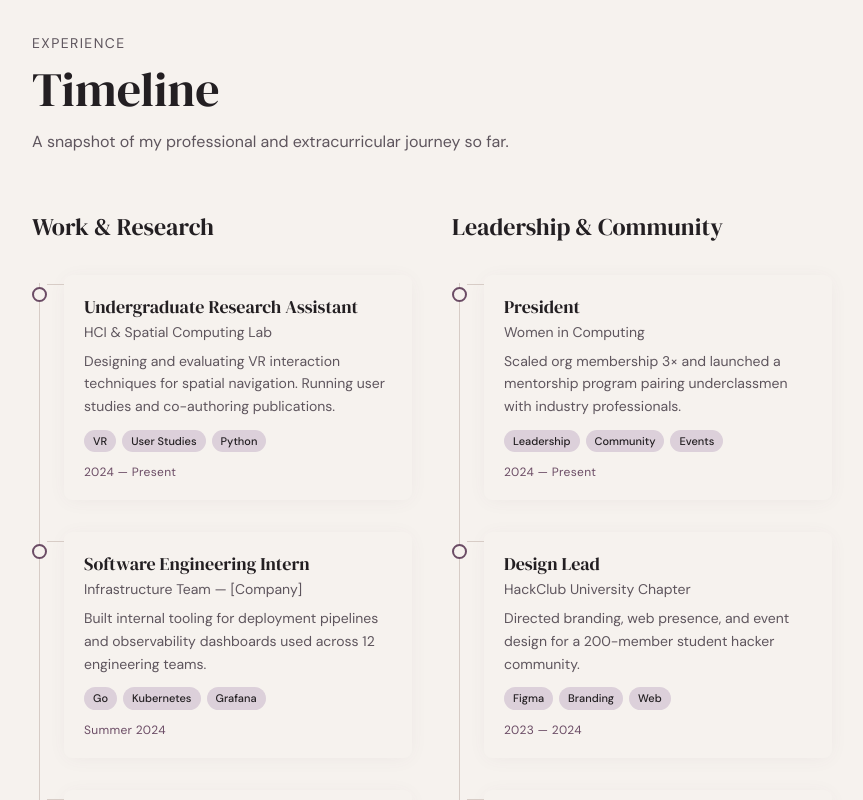
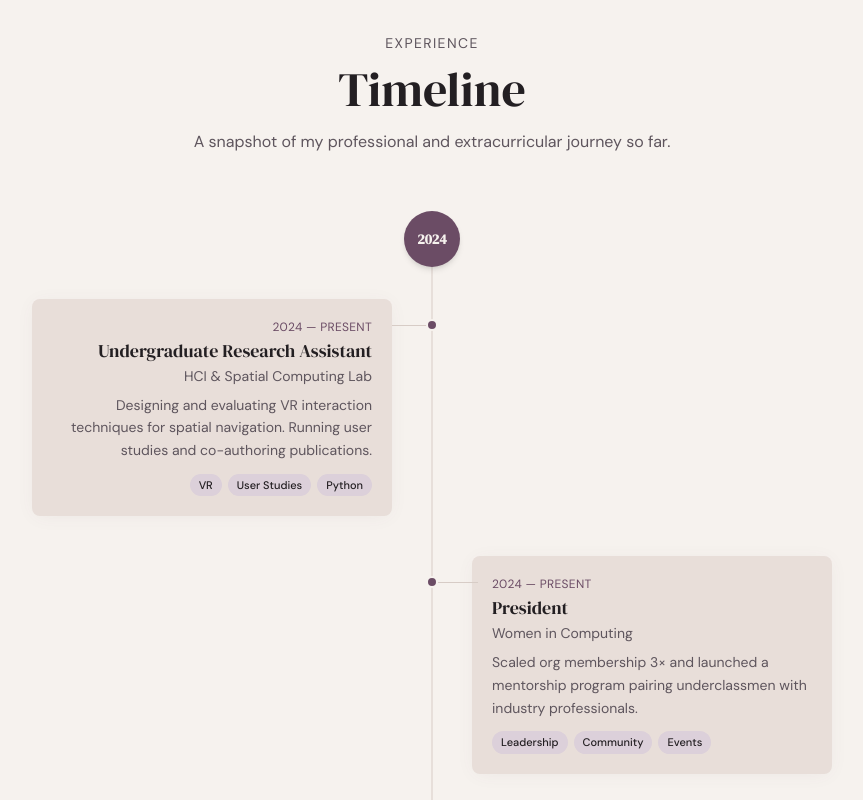
Before and after one commit to aashnakulsh/remix-of-aashna-s-portfolio-studio, a React (Vite) app: page / in a window 1280 px wide. Shown: the part 2100-2900 px from the top of the page, without its empty margins (208-1071 px from the left). Built offline with nearby package versions, Linux system fonts and the light colour scheme; the HTML template or start-up script is replaced by a standard one.

Commit message:
Refined timeline layout
Co-authored-by: aashnakulsh <148536308+aashnakulsh@users.noreply.github.com>

```diff
--- a/src/components/Resume.tsx
+++ b/src/components/Resume.tsx
@@ -9,9 +9,11 @@ interface TimelineEntry {
   description: string;
   tags: string[];
   period: string;
+  year: string;
+  side: "left" | "right";
 }
 
-const workTimeline: TimelineEntry[] = [
+const timelineEntries: TimelineEntry[] = [
   {
     role: "Undergraduate Research Assistant",
     org: "HCI & Spatial Computing Lab",
@@ -19,6 +21,18 @@ const workTimeline: TimelineEntry[] = [
       "Designing and evaluating VR interaction techniques for spatial navigation. Running user studies and co-authoring publications.",
     tags: ["VR", "User Studies", "Python"],
     period: "2024 — Present",
+    year: "2024",
+    side: "left",
+  },
+  {
+    role: "President",
+    org: "Women in Computing",
+    description:
+      "Scaled org membership 3× and launched a mentorship program pairing underclassmen with industry professionals.",
+    tags: ["Leadership", "Community", "Events"],
+    period: "2024 — Present",
+    year: "2024",
+    side: "right",
   },
   {
     role: "Software Engineering Intern",
@@ -27,6 +41,8 @@ const workTimeline: TimelineEntry[] = [
       "Built internal tooling for deployment pipelines and observability dashboards used across 12 engineering teams.",
     tags: ["Go", "Kubernetes", "Grafana"],
     period: "Summer 2024",
+    year: "2024",
+    side: "left",
   },
   {
     role: "Teaching Assistant",
@@ -35,17 +51,8 @@ const workTimeline: TimelineEntry[] = [
       "Led weekly lab sections, held office hours, and helped redesign autograder infrastructure for 300+ students.",
     tags: ["Java", "Mentorship", "Curriculum"],
     period: "Spring 2024",
-  },
-];
-
-const extracurricularTimeline: TimelineEntry[] = [
-  {
-    role: "President",
-    org: "Women in Computing",
-    description:
-      "Scaled org membership 3× and launched a mentorship program pairing underclassmen with industry professionals.",
-    tags: ["Leadership", "Community", "Events"],
-    period: "2024 — Present",
+    year: "2024",
+    side: "right",
   },
   {
     role: "Design Lead",
@@ -54,6 +61,8 @@ const extracurricularTimeline: TimelineEntry[] = [
       "Directed branding, web presence, and event design for a 200-member student hacker community.",
     tags: ["Figma", "Branding", "Web"],
     period: "2023 — 2024",
+    year: "2023",
+    side: "left",
   },
   {
     role: "Volunteer Instructor",
@@ -62,50 +71,116 @@ const extracurricularTimeline: TimelineEntry[] = [
       "Taught introductory programming workshops to high school students from underrepresented backgrounds.",
     tags: ["Teaching", "Outreach", "Python"],
     period: "2022 — 2023",
+    year: "2022",
+    side: "right",
   },
 ];
 
-const TimelineColumn = ({
-  title,
-  entries,
-  delay = 0,
-}: {
-  title: string;
-  entries: TimelineEntry[];
-  delay?: number;
-}) => (
-  <div>
-    <motion.h3
-      initial={{ opacity: 0, y: 12 }}
+// Group entries by year to place year markers
+const years = [...new Set(timelineEntries.map((e) => e.year))];
+
+const Resume = () => {
+  return (
+    <section id="resume" className="py-28 bg-card">
+      <div className="max-w-5xl mx-auto section-padding">
+        <motion.div
+          initial={{ opacity: 0, y: 20 }}
+          whileInView={{ opacity: 1, y: 0 }}
+          viewport={{ once: true, margin: "-80px" }}
+          transition={{ duration: 0.5 }}
+          className="mb-14 text-center"
+        >
+          <p className="text-sm font-body tracking-widest uppercase text-muted-foreground mb-3">
+            Experience
+          </p>
+          <h2 className="font-display text-4xl md:text-5xl text-foreground mb-4">
+            Timeline
+          </h2>
+          <p className="font-body text-muted-foreground max-w-lg leading-relaxed mx-auto">
+            A snapshot of my professional and extracurricular journey so far.
+          </p>
+        </motion.div>
+
+        {/* Timeline */}
+        <div className="relative">
+          {/* Central vertical line */}
+          <div className="absolute left-1/2 top-0 bottom-0 w-px bg-border -translate-x-1/2 hidden md:block" />
+          {/* Mobile line */}
+          <div className="absolute left-6 top-0 bottom-0 w-px bg-border md:hidden" />
+
+          <div className="space-y-0">
+            {years.map((year, yi) => {
+              const entriesForYear = timelineEntries.filter((e) => e.year === year);
+              return (
+                <div key={year}>
+                  {/* Year marker */}
+                  <motion.div
+                    initial={{ opacity: 0, scale: 0.8 }}
+                    whileInView={{ opacity: 1, scale: 1 }}
+                    viewport={{ once: true }}
+                    transition={{ duration: 0.4, delay: yi * 0.1 }}
+                    className="relative flex items-center justify-center mb-8 mt-4"
+                  >
+                    {/* Desktop: centered marker */}
+                    <div className="hidden md:flex items-center justify-center relative z-10">
+                      <div className="w-14 h-14 rounded-full bg-primary flex items-center justify-center shadow-md">
+                        <span className="font-display text-sm text-primary-foreground font-semibold">
+                          {year}
+                        </span>
+                      </div>
+                    </div>
+                    {/* Mobile: left-aligned marker */}
+                    <div className="md:hidden flex items-center relative z-10 w-full">
+                      <div className="w-12 h-12 rounded-full bg-primary flex items-center justify-center shadow-md">
+                        <span className="font-display text-xs text-primary-foreground font-semibold">
+                          {year}
+                        </span>
+                      </div>
+                    </div>
+                  </motion.div>
+
+                  {/* Entries for this year */}
+                  {entriesForYear.map((entry, i) => (
+                    <motion.div
+                      key={entry.role + entry.org}
+                      initial={{ opacity: 0, y: 20 }}
                       whileInView={{ opacity: 1, y: 0 }}
                       viewport={{ once: true }}
-      transition={{ duration: 0.4, delay }}
-      className="font-display text-2xl text-foreground mb-8"
+                      transition={{ duration: 0.4, delay: 0.1 + i * 0.1 }}
+                      className={`relative mb-10 md:flex md:items-start ${
+                        entry.side === "left"
+                          ? "md:justify-start"
+                          : "md:justify-end"
+                      }`}
                     >
-      {title}
-    </motion.h3>
+                      {/* Desktop: node on center line */}
+                      <div className="hidden md:block absolute left-1/2 top-5 -translate-x-1/2 z-10">
+                        <div className="w-3 h-3 rounded-full bg-primary border-2 border-card" />
+                      </div>
 
-    <div className="relative pl-8">
-      {/* Vertical line */}
-      <div className="absolute left-[7px] top-2 bottom-2 w-px bg-border" />
+                      {/* Mobile: node on left line */}
+                      <div className="md:hidden absolute left-6 top-5 -translate-x-1/2 z-10">
+                        <div className="w-3 h-3 rounded-full bg-primary border-2 border-card" />
+                      </div>
 
-      <div className="space-y-8">
-        {entries.map((entry, i) => (
-          <motion.div
-            key={entry.role + entry.org}
-            initial={{ opacity: 0, y: 16 }}
-            whileInView={{ opacity: 1, y: 0 }}
-            viewport={{ once: true }}
-            transition={{ duration: 0.4, delay: delay + i * 0.1 }}
-            className="relative"
-          >
-            {/* Node */}
-            <div className="absolute -left-8 top-3 w-[15px] h-[15px] rounded-full border-2 border-primary bg-card z-10" />
-            {/* Connector */}
-            <div className="absolute -left-[17px] top-[9px] w-[17px] h-px bg-border" />
+                      {/* Connector line desktop */}
+                      <div
+                        className={`hidden md:block absolute top-[26px] h-px bg-border ${
+                          entry.side === "left"
+                            ? "left-[calc(50%-40px)] w-10"
+                            : "left-[calc(50%+6px)] w-10"
+                        }`}
+                      />
 
                       {/* Card */}
-            <div className="rounded-lg bg-card p-5 shadow-card">
+                      <div
+                        className={`ml-14 md:ml-0 md:w-[calc(50%-40px)] rounded-lg bg-background p-5 shadow-card ${
+                          entry.side === "left" ? "md:mr-auto md:text-right" : "md:ml-auto md:text-left"
+                        }`}
+                      >
+                        <p className="text-xs font-body text-primary tracking-wide uppercase mb-1">
+                          {entry.period}
+                        </p>
                         <h4 className="font-display text-lg text-foreground leading-snug">
                           {entry.role}
                         </h4>
@@ -115,7 +190,11 @@ const TimelineColumn = ({
                         <p className="text-sm font-body text-muted-foreground leading-relaxed mt-2">
                           {entry.description}
                         </p>
-              <div className="flex flex-wrap gap-1.5 mt-3">
+                        <div
+                          className={`flex flex-wrap gap-1.5 mt-3 ${
+                            entry.side === "left" ? "md:justify-end" : ""
+                          }`}
+                        >
                           {entry.tags.map((tag) => (
                             <Badge
                               key={tag}
@@ -126,47 +205,13 @@ const TimelineColumn = ({
                             </Badge>
                           ))}
                         </div>
-              <p className="text-xs font-body text-primary mt-3 tracking-wide">
-                {entry.period}
-              </p>
                       </div>
                     </motion.div>
                   ))}
                 </div>
+              );
+            })}
           </div>
-  </div>
-);
-
-const Resume = () => {
-  return (
-    <section id="resume" className="py-28 bg-card">
-      <div className="max-w-5xl mx-auto section-padding">
-        <motion.div
-          initial={{ opacity: 0, y: 20 }}
-          whileInView={{ opacity: 1, y: 0 }}
-          viewport={{ once: true, margin: "-80px" }}
-          transition={{ duration: 0.5 }}
-          className="mb-14"
-        >
-          <p className="text-sm font-body tracking-widest uppercase text-muted-foreground mb-3">
-            Experience
-          </p>
-          <h2 className="font-display text-4xl md:text-5xl text-foreground mb-4">
-            Timeline
-          </h2>
-          <p className="font-body text-muted-foreground max-w-lg leading-relaxed">
-            A snapshot of my professional and extracurricular journey so far.
-          </p>
-        </motion.div>
-
-        {/* Dual timelines */}
-        <div className="grid grid-cols-1 md:grid-cols-2 gap-12 md:gap-10 mb-12">
-          <TimelineColumn title="Work & Research" entries={workTimeline} delay={0} />
-          <TimelineColumn
-            title="Leadership & Community"
-            entries={extracurricularTimeline}
-            delay={0.15}
-          />
         </div>
 
         <motion.div
@@ -174,6 +219,7 @@ const Resume = () => {
           whileInView={{ opacity: 1 }}
           viewport={{ once: true }}
           transition={{ duration: 0.4, delay: 0.3 }}
+          className="text-center mt-14"
         >
           <Button size="lg" className="font-body" asChild>
             <a href="/resume.pdf" download>
```
Lines whose indentation alone changed are shown as unchanged.
